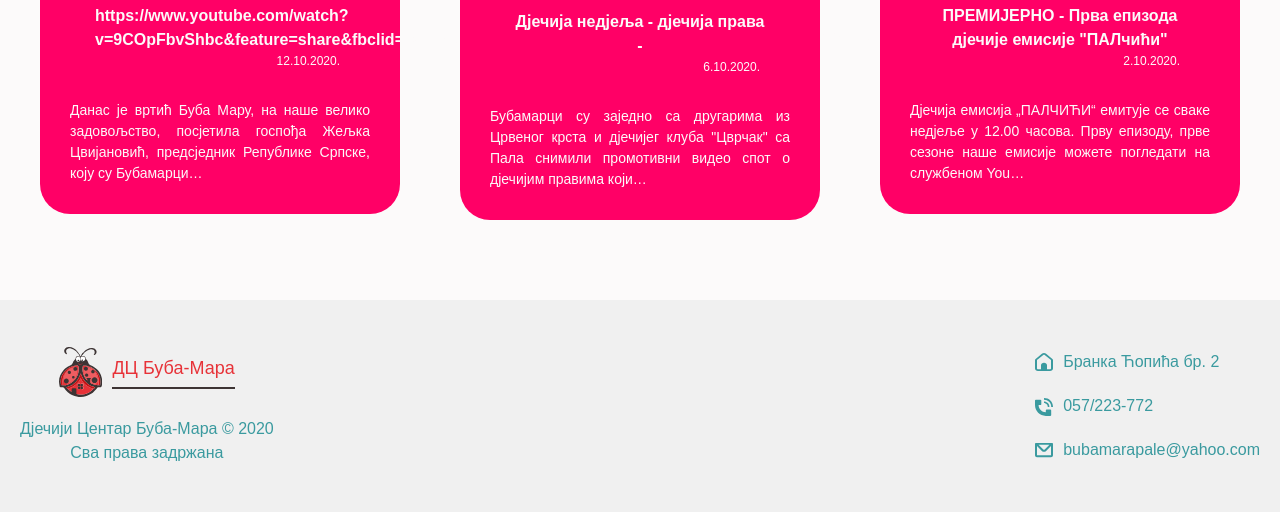
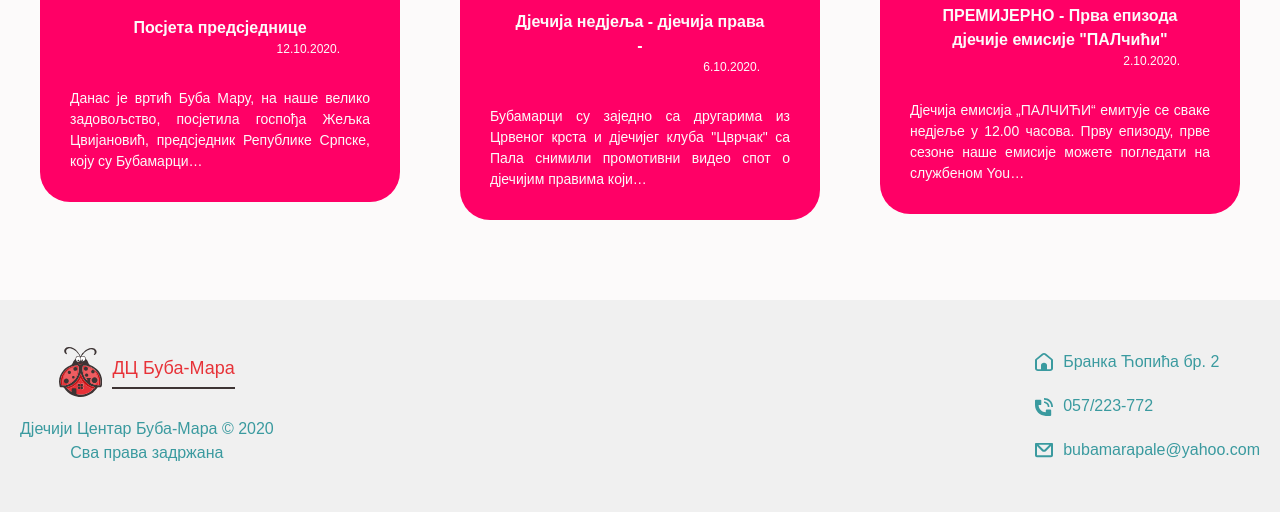
Before and after one commit to Vujovic/bubamara-pale, a Gatsby site: page / in a window 1280 px wide. Shown: the part 1287-1799 px from the top of the page. Built offline with nearby package versions, Linux system fonts and the light colour scheme; Gatsby itself is replaced by a stand-in of ours.

Commit message:
Update Novosti “https-www-youtube-com-watch-v-9copfbvshbc-feature-share-fbclid-iwar0vvpbyvymzgys5takf0bi7ls5v7gtjg7p73jblhna8lb3rh4diu5ipdk0”

```diff
--- a/news/https-www-youtube-com-watch-v-9copfbvshbc-feature-share-fbclid-iwar0vvpbyvymzgys5takf0bi7ls5v7gtjg7p73jblhna8lb3rh4diu5ipdk0.md
+++ b/news/https-www-youtube-com-watch-v-9copfbvshbc-feature-share-fbclid-iwar0vvpbyvymzgys5takf0bi7ls5v7gtjg7p73jblhna8lb3rh4diu5ipdk0.md
@@ -2,7 +2,7 @@
 path: Посјета-предсједнице
 image: /assets/posjeta-predsjednice.jpg
 date: 2020-10-12T09:36:22.570Z
-title: https://www.youtube.com/watch?v=9COpFbvShbc&feature=share&fbclid=IwAR0VvpbYVYmzgYs5TAKF0bi7lS5V7gtJG7P73JblhNA8LB3RH4DIU5iPdK0
+title: Посјета предсједнице
 ---
 Данас је вртић Буба Мару, на наше велико задовољство, посјетила госпођа Жељка Цвијановић, предсједник Републике Српске, коју су Бубамарци обучени у народну ношњу дочекали и почастили, по старинском обичају, погачом и соли.
 
```
